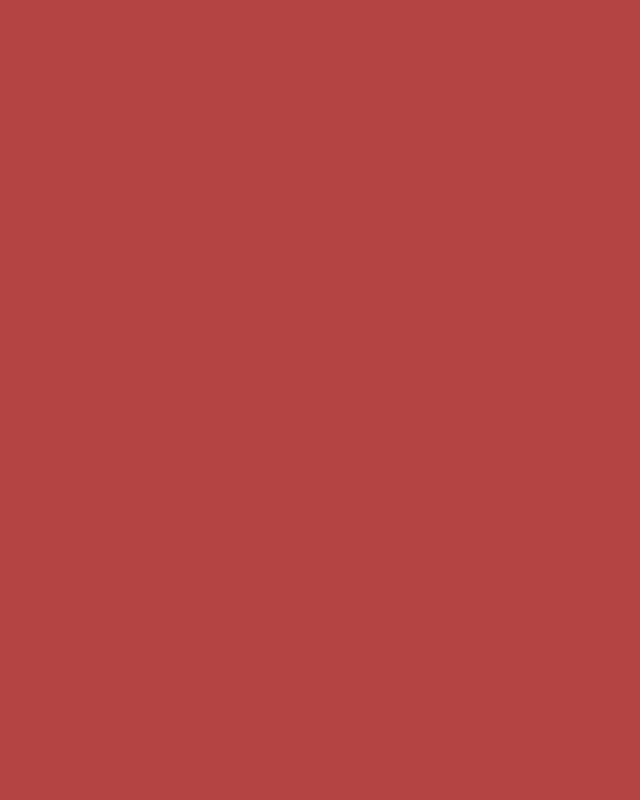
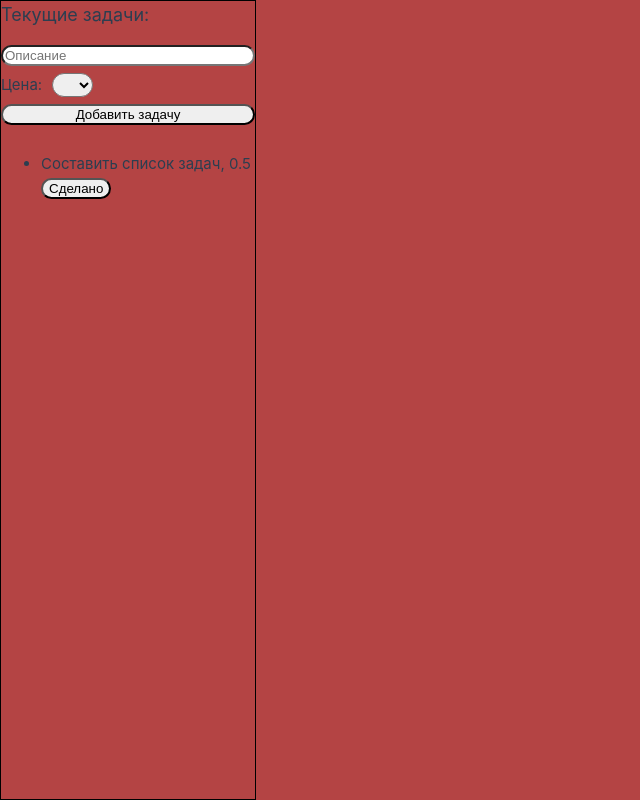
Before and after one commit to Aramis2424/pomodoro, a Vue app: page / in a window 1280 px wide. Shown: the whole page, without its empty margins (0-640 px from the left). Built offline with nearby package versions, Linux system fonts and the light colour scheme.

Commit message:
add todo list

```diff
--- a/src/App.vue
+++ b/src/App.vue
@@ -1,11 +1,20 @@
 <script setup>
-
+import CurrentTask from './components/CurrentTask.vue'
 </script>
 
 <template>
-
+  <div class="currentTasks">
+    <CurrentTask />
+  </div>
 </template>
 
 <style scoped>
-
+.currentTasks {
+  position: absolute;
+  top: 0;
+  left: 0;
+  width: 20%;
+  height: 100vh;
+  border: 1px solid #000;
+}
 </style>
--- /dev/null
+++ b/src/components/CurrentTask.vue
@@ -0,0 +1,80 @@
+<script setup>
+import { ref } from 'vue'
+
+// выдаем всем todo уникальные id
+let id = 0
+
+const newTodo = ref('')
+const newCost = ref(0)
+
+const todos = ref([
+  { id: id++, text: 'Составить список задач', cost: 0.5 }
+])
+
+function addTodo() {
+  todos.value.push({ id: id++, text: newTodo.value, cost: newCost.value })
+  newTodo.value = ''
+  newCost.value = 0
+}
+
+function removeTodo(todo) {
+  todos.value = todos.value.filter((t) => t !== todo)
+}
+</script>
+
+<template>
+    <header>
+        Текущие задачи:
+    </header>
+
+    <form @submit.prevent="addTodo">
+        <input v-model="newTodo" required placeholder="Описание">
+
+        <span>
+            <label for="cost-select">Цена:</label>
+            <select id="cost-select" required v-model="newCost">
+            <option :value="0.5">0.5</option>
+            <option v-for="n in 25" :key="n" :value="n">{{ n }}</option>
+            </select>
+        </span>
+
+        <button>Добавить задачу</button>
+  </form>
+
+  <ul>
+    <li v-for="todo in todos" :key="todo.id">
+      {{ ` ${todo.text}, ${todo.cost}` }}
+      <button @click="removeTodo(todo)">Сделано</button>
+    </li>
+  </ul>
+</template>
+
+<style scoped>
+input, button, select {
+    border-radius: 20px;
+}
+
+form {
+  display: flex;
+  flex-direction: column;
+}
+
+form > * {
+  margin-bottom: 7px;
+}
+
+span {
+    display: inline-flex;
+    gap: 10px;
+}
+
+ul {
+    margin-top: 20px;
+}
+
+header {
+    font-size: large;
+    margin-bottom: 15px;
+}
+
+</style>
```
